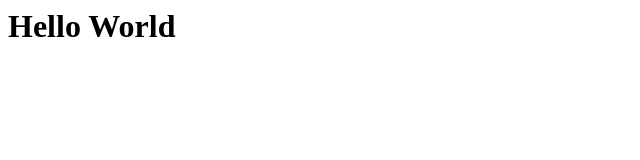
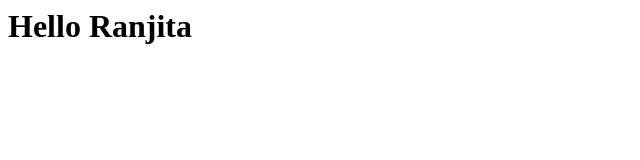
Before and after one commit to ajjush/MyPrivate, a plain HTML site: page index.html in a window 1280 px wide. Shown: the full height of the page, 0-640 px from the left. Drawn offline with Linux system fonts and the light colour scheme.

Commit message:
Update index.html
Ranjita

```diff
--- a/index.html
+++ b/index.html
@@ -1,5 +1,5 @@
 <html>
 <body>
-<H1>Hello World</H1>
+<H1>Hello Ranjita</H1>
 </body>
 </html>
```
